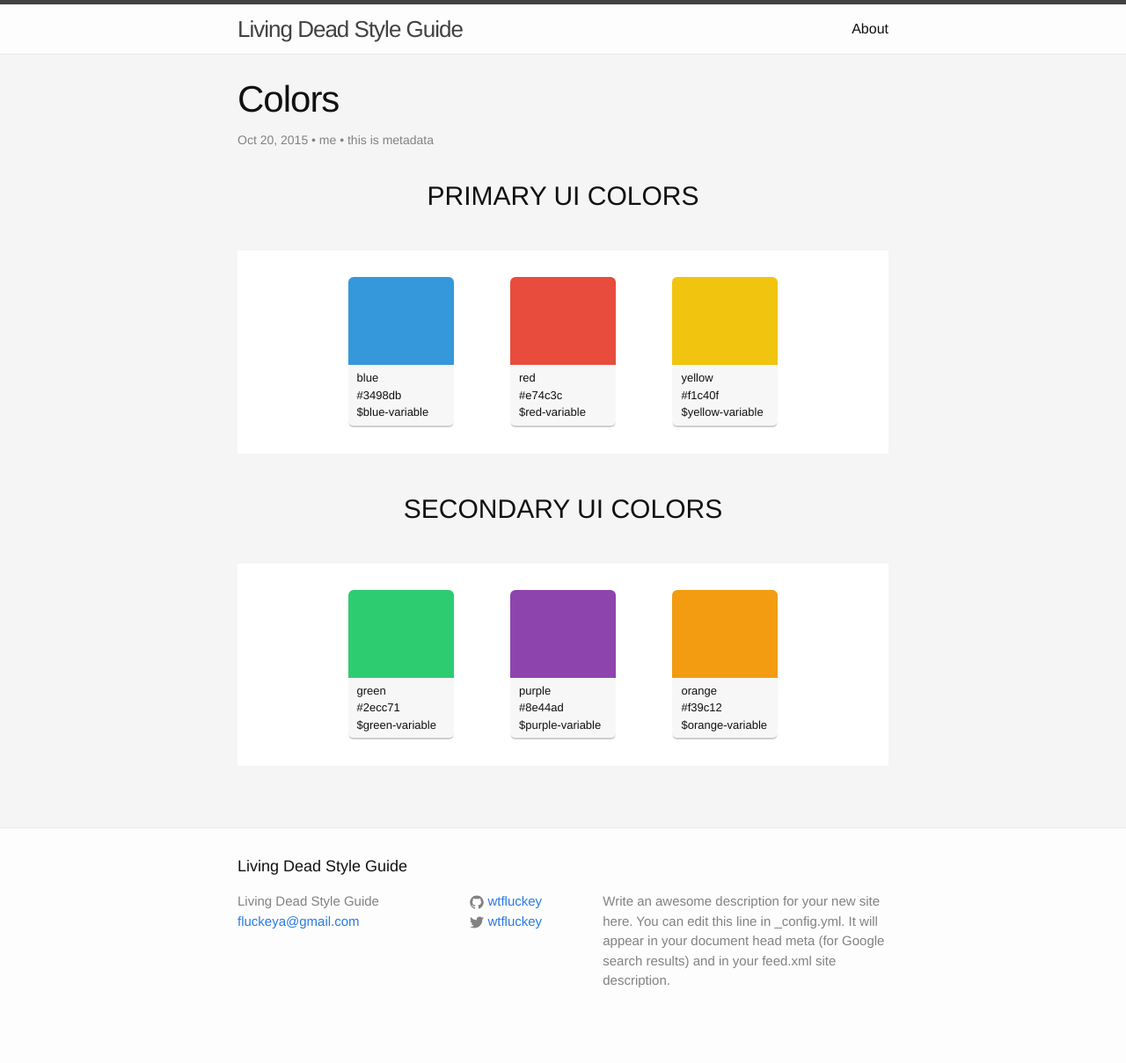
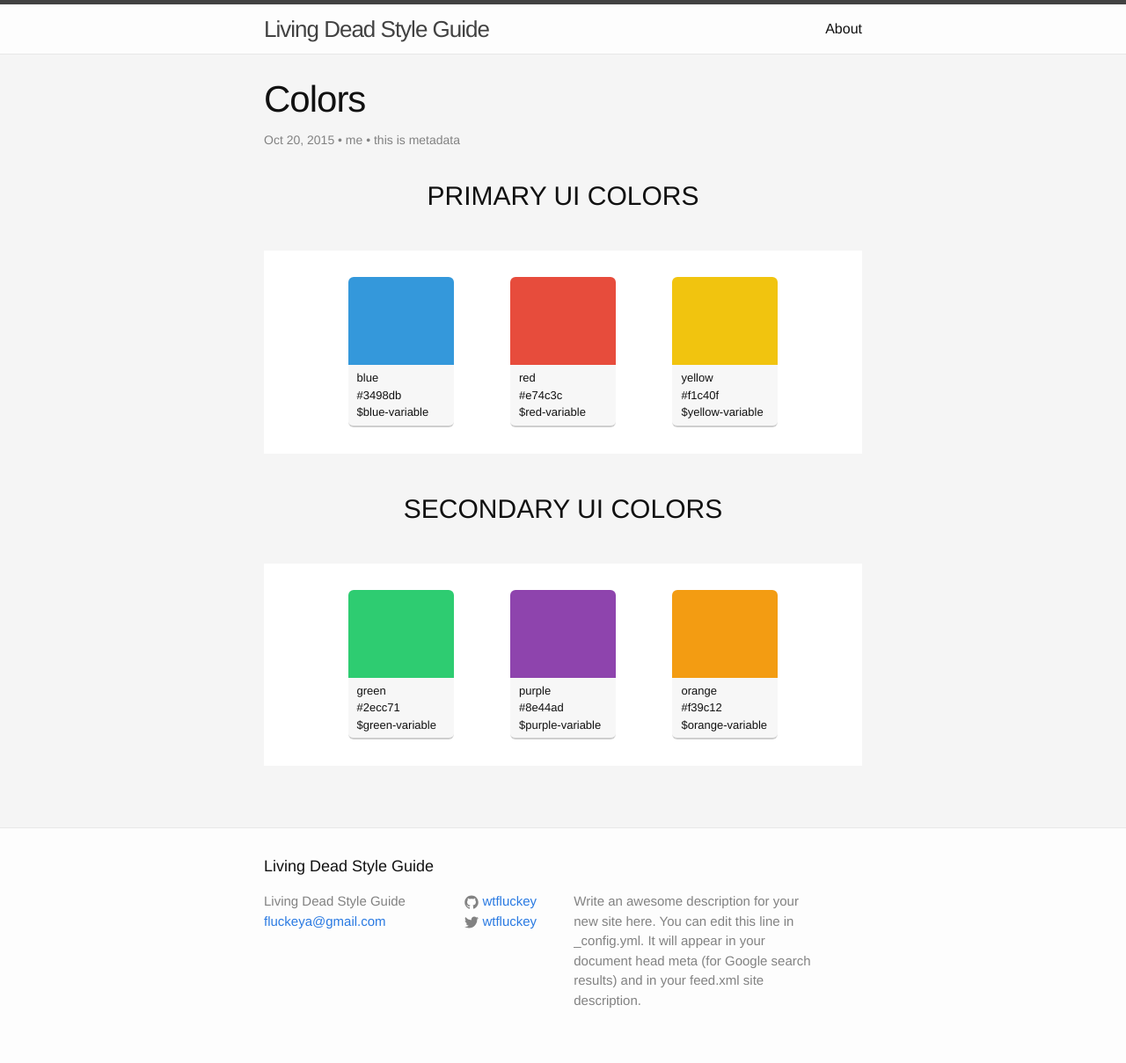
Before and after one commit to wtfluckey/style-guide, a Jekyll site: the page built from _posts/2015-10-20-Colors.html, in a window 1280 px wide. Shown: the whole page at 88% size. Built offline with Jekyll 4.4.1, drawn with Linux system fonts in a browser that asks for light colours; nearby versions of some CDN libraries; before the commit the page ends 1187 px from its top, so only the background shows below that.

Commit message:
style updates and tweaks

```diff
--- a/_sass/_base.scss
+++ b/_sass/_base.scss
@@ -1,3 +1,14 @@
+/**
+ * Box Sizing Border Box
+*/
+html {
+  box-sizing: border-box;
+}
+*, *:before, *:after {
+  box-sizing: inherit;
+}
+
+
 /**
  * Reset some basic elements
  */
@@ -184,6 +195,10 @@
     }
 }
 
+.clearfix {
+  clear: both;
+}
+
 
 
 /**
--- a/_sass/_style-guide-specific.scss
+++ b/_sass/_style-guide-specific.scss
@@ -1,6 +1,6 @@
 .section {
   margin: 40px 0;
-  background: #fff;
+  background: $white;
   padding: 30px;
 }
 
@@ -9,13 +9,11 @@
   text-align: center;
 }
 
-
 .view-code {
   text-align: center;
 }
 
 .highlight {
-  display: none;
   text-align: left;
 }
 
@@ -36,32 +34,14 @@
   border-top-left-radius: 6px;
   border-top-right-radius: 6px;
 
-  &.blue {
-    background: #3498db;
+  .color-swatch-hover {
+    display: none;
   }
 
-  &.red {
-    background: #e74c3c;
-  }
-
-  &.yellow {
-    background: #f1c40f;
-  }
-
-  &.green {
-    background: #2ecc71;
-  }
-
-  &.purple {
-    background: #8e44ad;
-  }
-
-  &.orange {
-    background: #f39c12;
-  }
-
-  .color-swatch-hover {
-    display: none;
+  &:hover {
+    .color-swatch-hover {
+      display: inline-block;
+    }
   }
 }
 
@@ -70,13 +50,40 @@
   font-size: 13px;
   padding: 5px 0 5px 10px;
   margin-top: -7px;
-  background: #f7f7f7;
+  background: $lightest-grey;
   border-radius: 6px;
   border-top-left-radius: 0;
   border-top-right-radius: 0;
-  border-bottom: 2px solid #cecece;
+  border-bottom: 2px solid $light-grey;
 
   p {
     margin-bottom: 0;
   }
 }
+
+* {
+  &.blue {
+    background: $blue;
+  }
+
+  &.red {
+    background: $red;
+  }
+
+  &.yellow {
+    background: $yellow;
+  }
+
+  &.green {
+    background: $green;
+  }
+
+  &.purple {
+    background: $purple;
+  }
+
+  &.orange {
+    background: $orange;
+  }
+
+}
```
